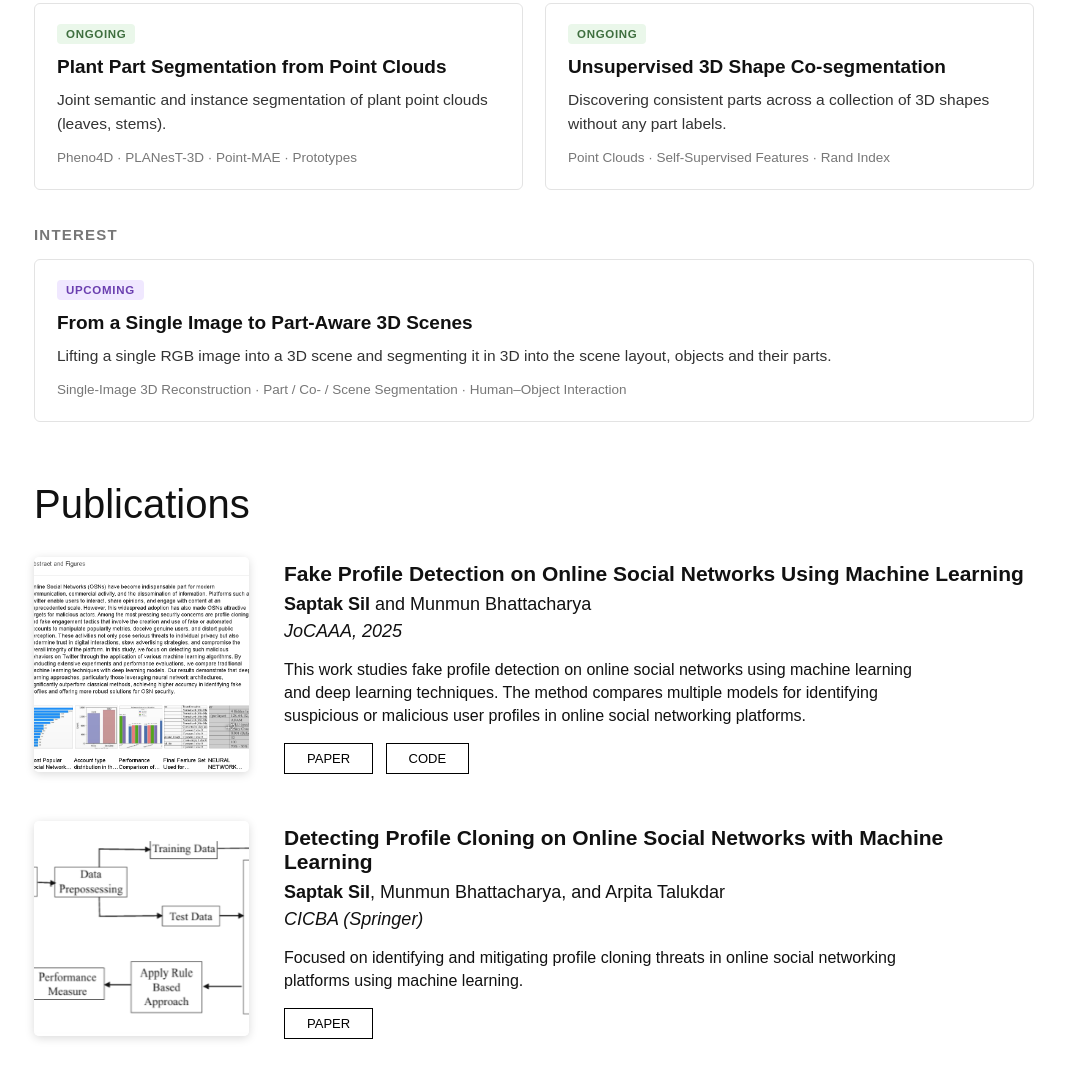
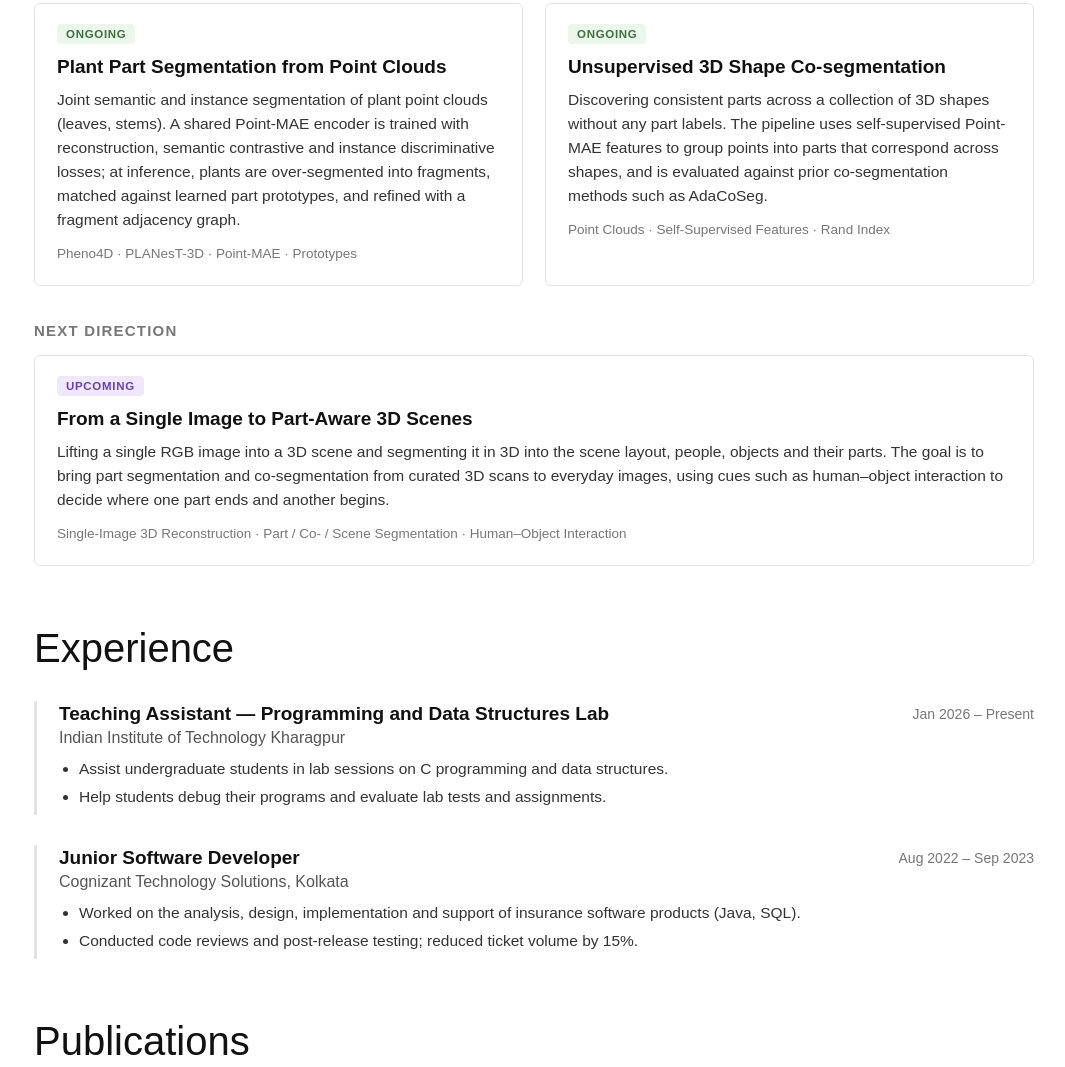
Before and after one commit to silsaptak/silsaptak.github.io, a plain HTML site: page index.html in a window 1280 px wide. Shown: the part 928-1995 px from the top of the page, without its empty margins (106-1171 px from the left). Drawn offline with Linux system fonts and the light colour scheme.

Commit message:
Add experience section

```diff
--- a/index.html
+++ b/index.html
@@ -7,7 +7,7 @@
   <title>Saptak Sil</title>
   <meta name="description" content="Saptak Sil — Ph.D. student at IIT Kharagpur working on 3D point cloud part segmentation, 3D co-segmentation, and single-image 3D scene understanding." />
 
-  <link rel="stylesheet" href="style.css?v=4" />
+  <link rel="stylesheet" href="style.css?v=5" />
 
   <!-- Font Awesome icons -->
   <link
@@ -96,7 +96,10 @@
           <h4>Plant Part Segmentation from Point Clouds</h4>
           <p>
             Joint semantic and instance segmentation of plant point clouds (leaves,
-            stems).
+            stems). A shared Point-MAE encoder is trained with reconstruction, semantic
+            contrastive and instance discriminative losses; at inference, plants are
+            over-segmented into fragments, matched against learned part prototypes,
+            and refined with a fragment adjacency graph.
           </p>
           <p class="card-meta">Pheno4D · PLANesT-3D · Point-MAE · Prototypes</p>
         </div>
@@ -106,13 +109,15 @@
           <h4>Unsupervised 3D Shape Co-segmentation</h4>
           <p>
             Discovering consistent parts across a collection of 3D shapes without any
-            part labels.
+            part labels. The pipeline uses self-supervised Point-MAE features to group
+            points into parts that correspond across shapes, and is evaluated against
+            prior co-segmentation methods such as AdaCoSeg.
           </p>
           <p class="card-meta">Point Clouds · Self-Supervised Features · Rand Index</p>
         </div>
       </div>
 
-      <h3 class="research-subhead">Interest</h3>
+      <h3 class="research-subhead">Next Direction</h3>
 
       <div class="research-grid one-col">
         <div class="research-card">
@@ -120,10 +125,46 @@
           <h4>From a Single Image to Part-Aware 3D Scenes</h4>
           <p>
             Lifting a single RGB image into a 3D scene and segmenting it in 3D into the
-            scene layout, objects and their parts.
+            scene layout, people, objects and their parts. The goal is to bring part
+            segmentation and co-segmentation from curated 3D scans to everyday images,
+            using cues such as human&ndash;object interaction to decide where one part
+            ends and another begins.
           </p>
           <p class="card-meta">Single-Image 3D Reconstruction · Part / Co- / Scene Segmentation · Human&ndash;Object Interaction</p>
         </div>
+      </div>
+    </section>
+
+    <!-- ===================== EXPERIENCE ===================== -->
+    <section class="experience">
+      <h2>Experience</h2>
+
+      <div class="exp-item">
+        <div class="exp-head">
+          <div>
+            <h3>Teaching Assistant &mdash; Programming and Data Structures Lab</h3>
+            <p class="exp-org">Indian Institute of Technology Kharagpur</p>
+          </div>
+          <span class="exp-date">Jan 2026 &ndash; Present</span>
+        </div>
+        <ul>
+          <li>Assist undergraduate students in lab sessions on C programming and data structures.</li>
+          <li>Help students debug their programs and evaluate lab tests and assignments.</li>
+        </ul>
+      </div>
+
+      <div class="exp-item">
+        <div class="exp-head">
+          <div>
+            <h3>Junior Software Developer</h3>
+            <p class="exp-org">Cognizant Technology Solutions, Kolkata</p>
+          </div>
+          <span class="exp-date">Aug 2022 &ndash; Sep 2023</span>
+        </div>
+        <ul>
+          <li>Worked on the analysis, design, implementation and support of insurance software products (Java, SQL).</li>
+          <li>Conducted code reviews and post-release testing; reduced ticket volume by 15%.</li>
+        </ul>
       </div>
     </section>
 
--- a/style.css
+++ b/style.css
@@ -167,6 +167,7 @@ body {
 /* ===================== Section headings ===================== */
 
 .research h2,
+.experience h2,
 .publications h2 {
   font-size: 40px;
   font-weight: 300;
@@ -241,6 +242,55 @@ body {
 .status-ongoing  { background: #eaf7ea; color: #3f6f3f; }
 .status-interest { background: #f0e8ff; color: #6b3fb0; }
 
+/* ===================== Experience ===================== */
+
+.experience {
+  margin-bottom: 60px;
+}
+
+.exp-item {
+  border-left: 3px solid #e3e3e3;
+  padding: 2px 0 2px 22px;
+  margin-bottom: 30px;
+}
+
+.exp-head {
+  display: flex;
+  justify-content: space-between;
+  align-items: flex-start;
+  gap: 20px;
+}
+
+.exp-item h3 {
+  font-size: 19px;
+  margin: 0 0 4px 0;
+}
+
+.exp-org {
+  font-size: 16px;
+  color: #555;
+  margin: 0;
+}
+
+.exp-date {
+  font-size: 14px;
+  color: #777;
+  white-space: nowrap;
+  padding-top: 3px;
+}
+
+.exp-item ul {
+  margin: 10px 0 0 0;
+  padding-left: 20px;
+}
+
+.exp-item li {
+  font-size: 15.5px;
+  line-height: 1.55;
+  color: #333;
+  margin-bottom: 4px;
+}
+
 /* ===================== Publications ===================== */
 
 .paper {
@@ -312,6 +362,11 @@ body {
     grid-template-columns: 1fr;
   }
 
+  .exp-head {
+    flex-direction: column;
+    gap: 4px;
+  }
+
   .paper {
     flex-direction: column;
   }
@@ -327,6 +382,7 @@ body {
   }
 
   .research h2,
+  .experience h2,
   .publications h2 {
     font-size: 34px;
   }
```
